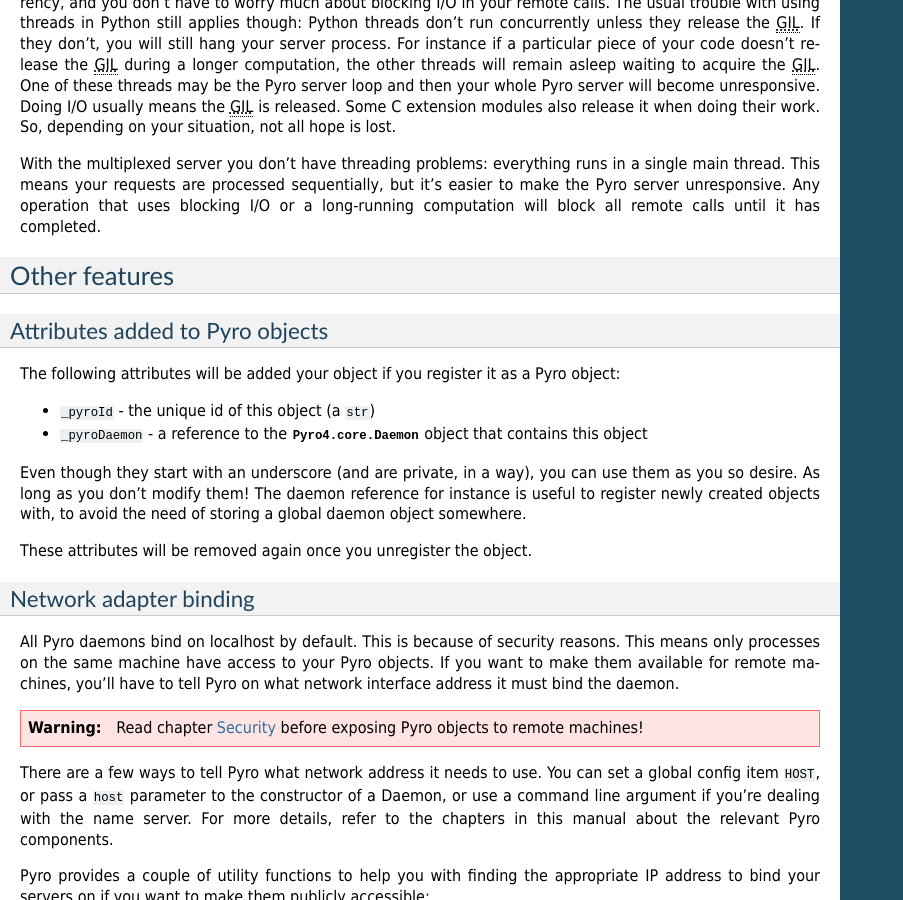
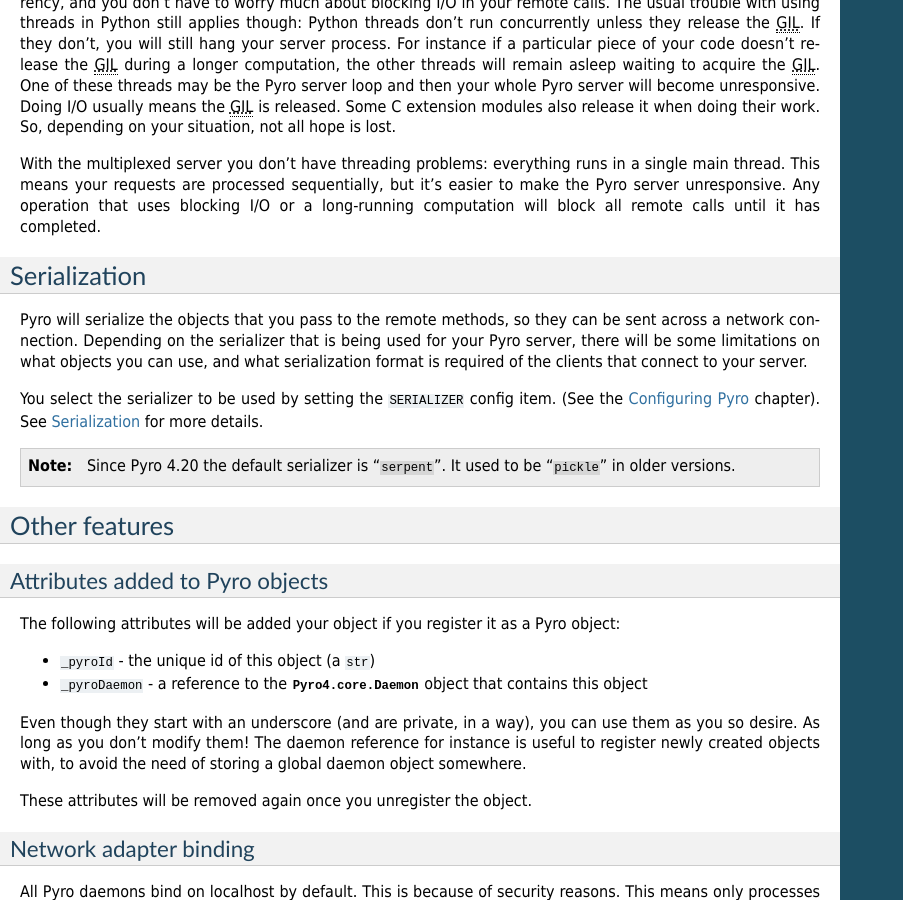
Before and after one commit to irmen/Pyro4, a Sphinx documentation site: the page built from docs/source/servercode.rst, in a window 1280 px wide and 900 px high, scrolled down 5430 px. Shown: the whole window, without its empty margins (0-903 px from the left). Built offline with Sphinx 7.4.7, drawn with Linux system fonts in a browser that asks for light colours; the version number could not be read and is left out.

Commit message:
added topic about serialization to server code chapter

```diff
--- a/docs/source/clientcode.rst
+++ b/docs/source/clientcode.rst
@@ -87,6 +87,8 @@
 
 For normal usage, there's not a single line of Pyro specific code once you have a proxy!
 
+
+.. _object-serialization:
 
 Serialization
 =============
--- a/docs/source/servercode.rst
+++ b/docs/source/servercode.rst
@@ -312,6 +312,20 @@
 all remote calls until it has completed.
 
 
+Serialization
+=============
+Pyro will serialize the objects that you pass to the remote methods, so they can be sent across
+a network connection. Depending on the serializer that is being used for your Pyro server,
+there will be some limitations on what objects you can use, and what serialization format is
+required of the clients that connect to your server.
+
+You select the serializer to be used by setting the ``SERIALIZER`` config item. (See the :doc:`/config` chapter).
+See :ref:`object-serialization` for more details.
+
+.. note::
+    Since Pyro 4.20 the default serializer is "``serpent``". It used to be "``pickle``" in older versions.
+
+
 Other features
 ==============
 
```
